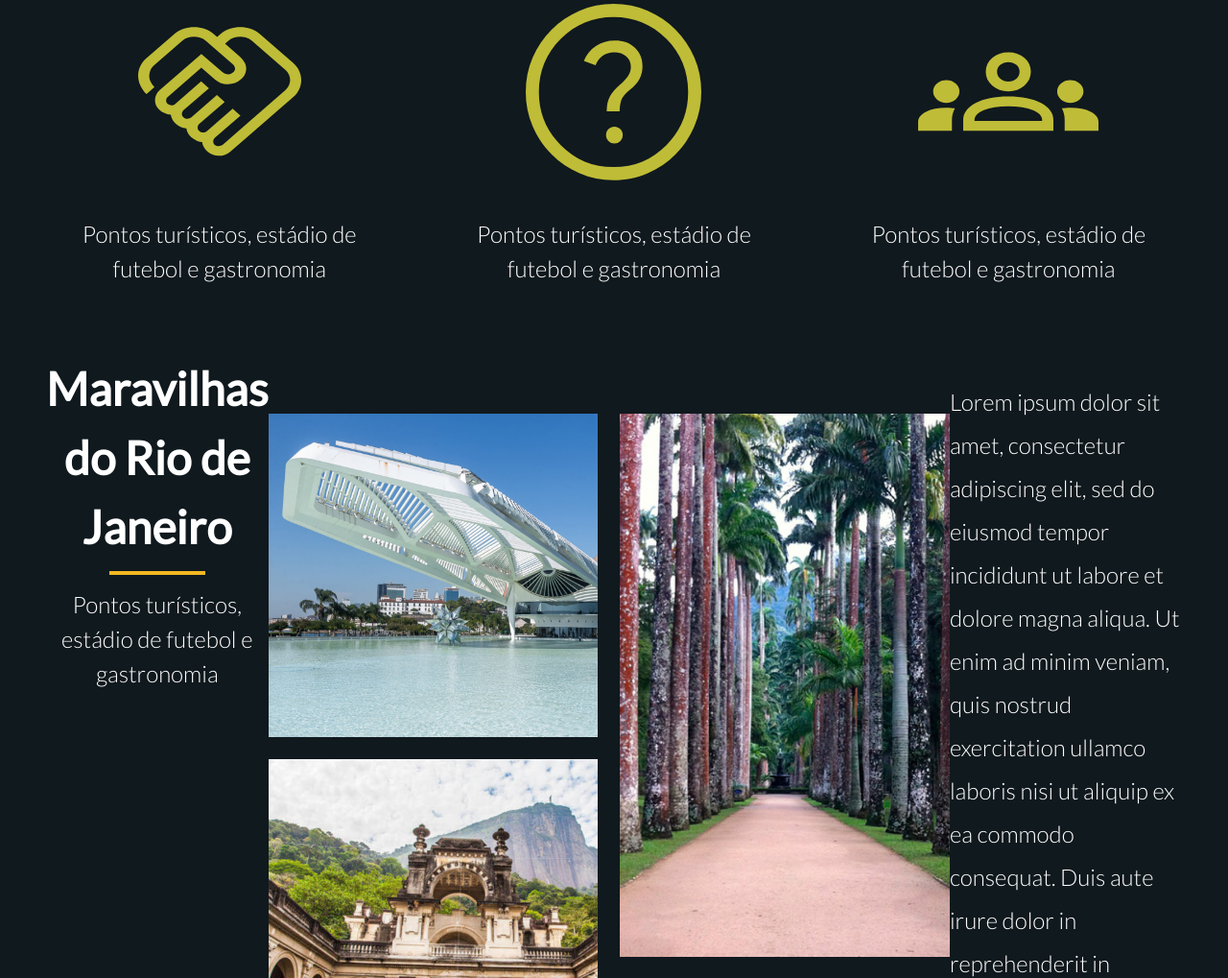
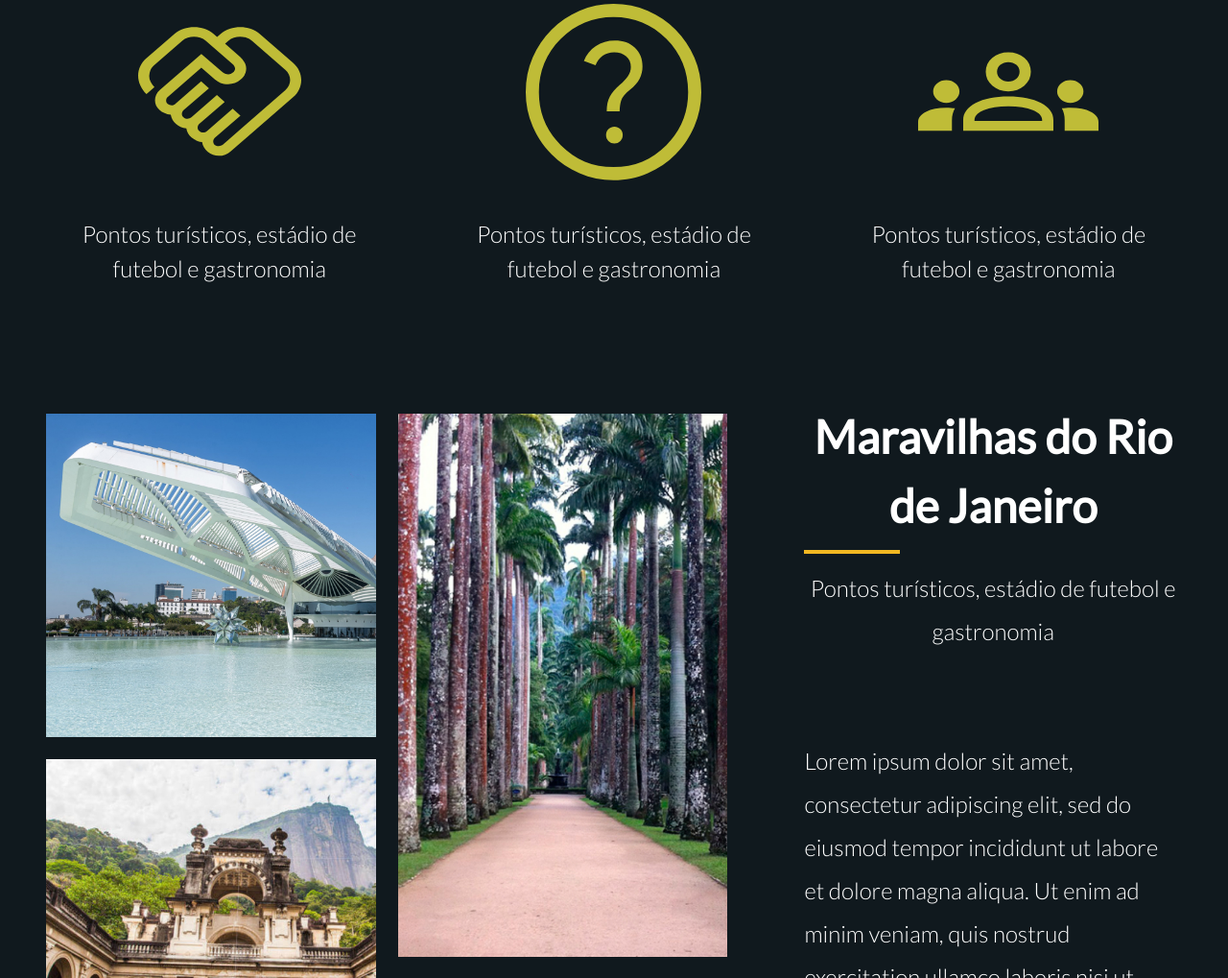
Before and after one commit to RJ-Click/rjclick2022.github.io, a website: page index.html in a window 1280 px wide. Shown: the part 2141-3160 px from the top of the page at 96% size. Drawn offline with Linux system fonts and the light colour scheme.

Commit message:
Quarta seção pronta

```diff
--- a/assets/scss/home.scss
+++ b/assets/scss/home.scss
@@ -433,6 +433,20 @@ body {
                 text-align: center;
                 margin-top: 13px;
             }
+
+            &.desktop_title_showcase {
+                display: none;
+            }
+
+            @media (min-width: 1200px) {
+                &.desktop_title_showcase {
+                    display: flex;
+                }
+
+                &.mobile_title_showcase {
+                    display: none;
+                }
+            }
         }
 
         .images_wrapper {
@@ -527,8 +541,14 @@ body {
             display: flex;
             flex-direction: row;
 
+            .title {
+                align-items: flex-start;
+                margin-bottom: 90px;
+            }
+
             .images_wrapper {
                 min-width: 60%;
+                margin-right: 80px;
             }
         }
     }
--- a/index.html
+++ b/index.html
@@ -269,7 +269,7 @@
     </section>
 
     <section class="showcase">
-        <header class="title">
+        <header class="title mobile_title_showcase">
             <h2>Maravilhas do Rio de Janeiro</h2>
             <hr />
             <p>Pontos turísticos, estádio de futebol e gastronomia</p>
@@ -285,13 +285,17 @@
                 <img src="/assets/images/parque_lage.jpg" alt="Parque Lage" />
             </div>
             <div id="img_4">
-
                 <img src="/assets/images/santa_teresa.jpg" alt="Santa Teresa" />
             </div>
 
 
         </div>
         <div class="showcase_text">
+            <header class="title desktop_title_showcase">
+                <h2>Maravilhas do Rio de Janeiro</h2>
+                <hr />
+                <p>Pontos turísticos, estádio de futebol e gastronomia</p>
+            </header>
             <p>Lorem ipsum dolor sit amet, consectetur adipiscing elit, sed do eiusmod tempor incididunt ut labore et
                 dolore magna aliqua. Ut enim ad minim veniam, quis nostrud exercitation ullamco laboris nisi ut aliquip
                 ex ea commodo consequat. Duis aute irure dolor in reprehenderit in voluptate velit esse cillum dolore eu
```
Also changed, not shown: assets/css/home.css, assets/css/main.css, 2 other files.
